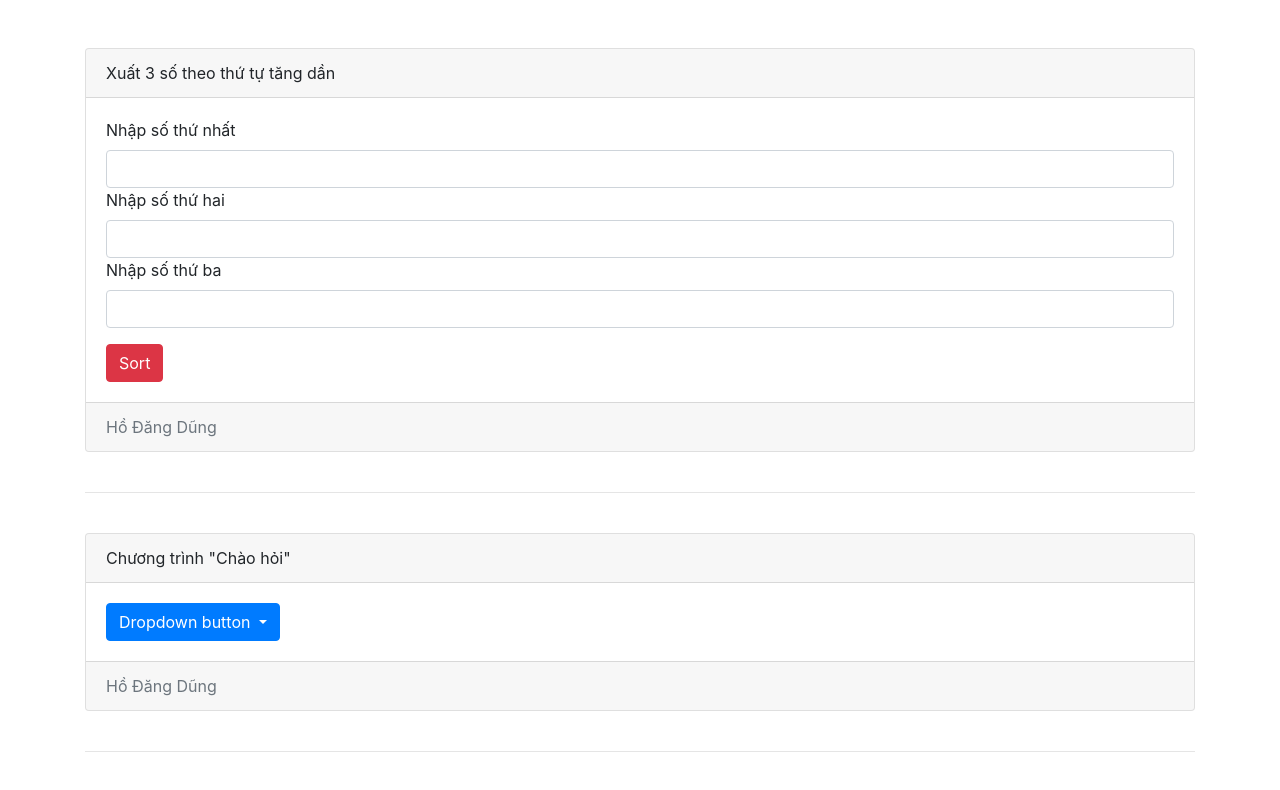
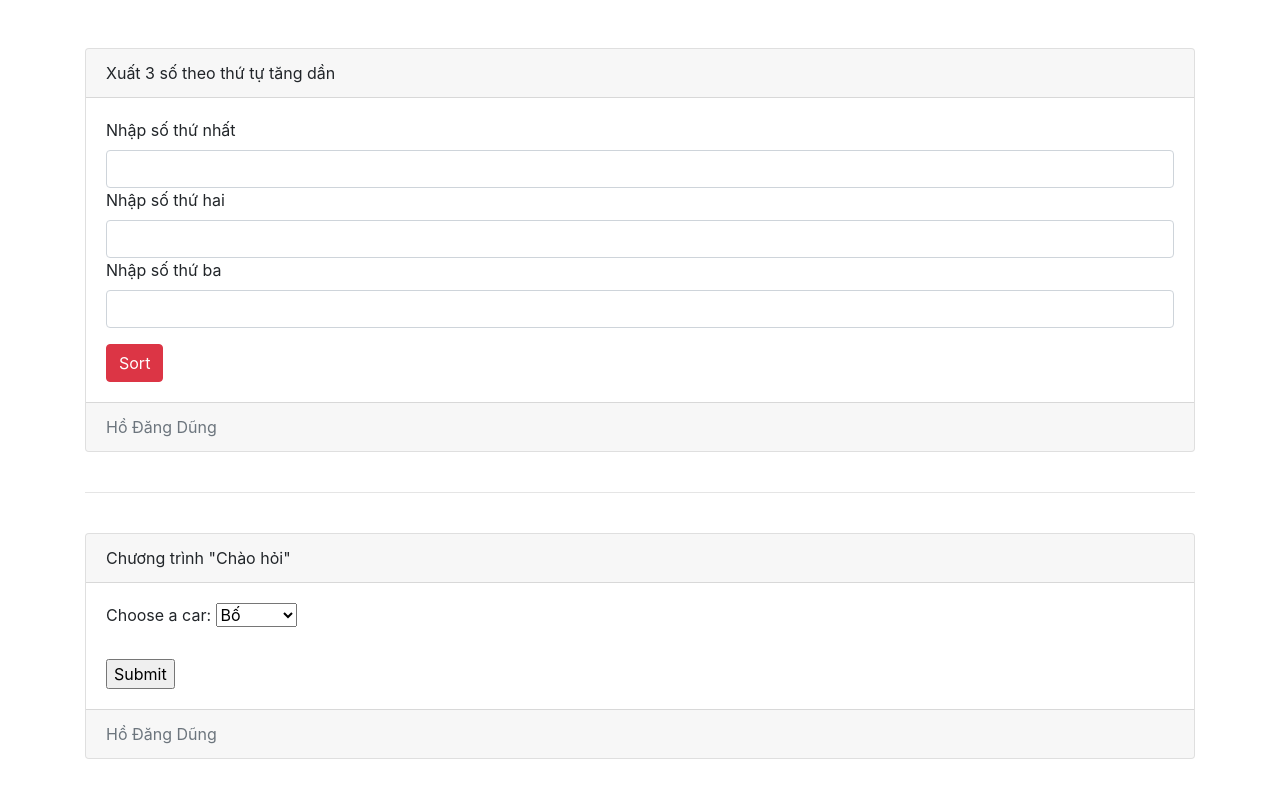
Before and after one commit to HoDangDung/Bai_Tap_JS_Buoi4, a plain HTML site: page index.html in a window 1280 px wide. Shown: the top 790 px of the page. Drawn offline with nearby package versions, Linux system fonts and the light colour scheme.

Commit message:
update bai 2

```diff
--- a/index.html
+++ b/index.html
@@ -45,17 +45,15 @@
                 Chương trình "Chào hỏi"
             </div>
             <div class="card-body">
-                <div class="dropdown">
-                    <button type="button" class="btn btn-primary dropdown-toggle" data-toggle="dropdown">
-                        Dropdown button
-                    </button>
-                    <div class="dropdown-menu">
-                        <a class="dropdown-item" id="B">Bố</a>
-                        <a class="dropdown-item" i>Mẹ</a>
-                        <a class="dropdown-item">Anh trai</a>
-                        <a class="dropdown-item">Em gái</a>
-                    </div>
-                </div>
+                <label for="family">Choose a car:</label>
+                <select name="family" id="family">
+                    <option value="B">Bố</option>
+                    <option value="M">Mẹ</option>
+                    <option value="A">Anh trai</option>
+                    <option value="E">Em gái</option>
+                </select>
+                <br><br>
+                <input type="submit" value="Submit">
             </div>
             <div class="card-footer text-muted">
                 Hồ Đăng Dũng
```
Lines whose indentation alone changed are shown as unchanged.
